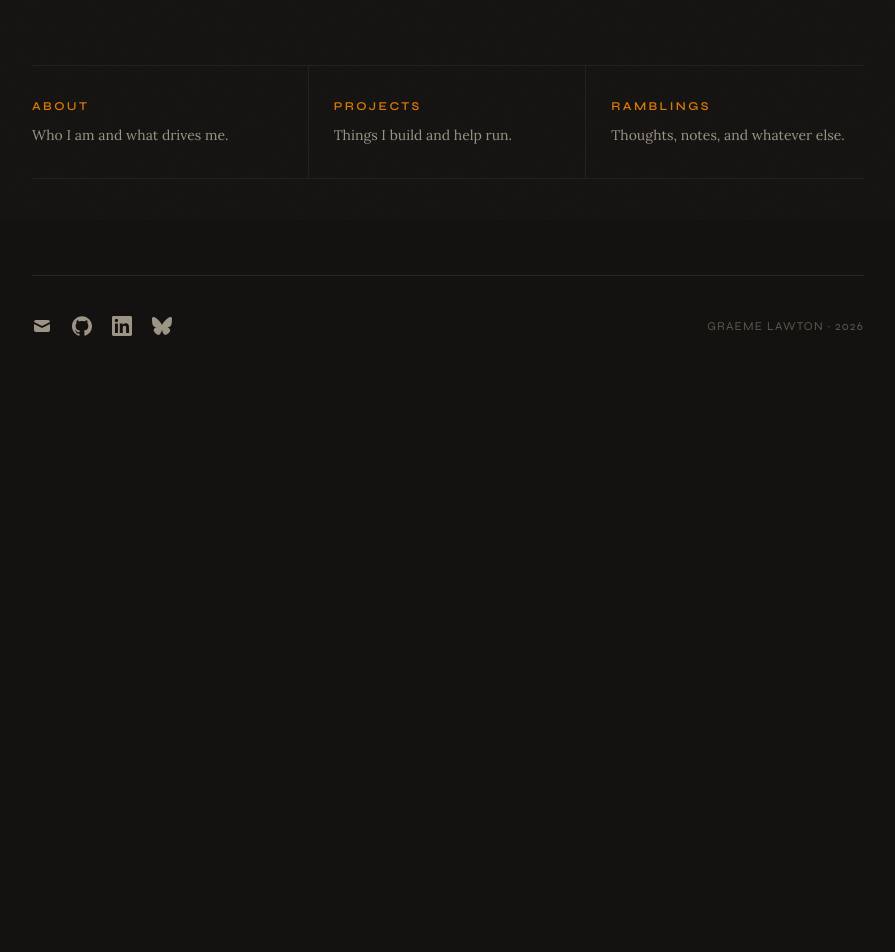
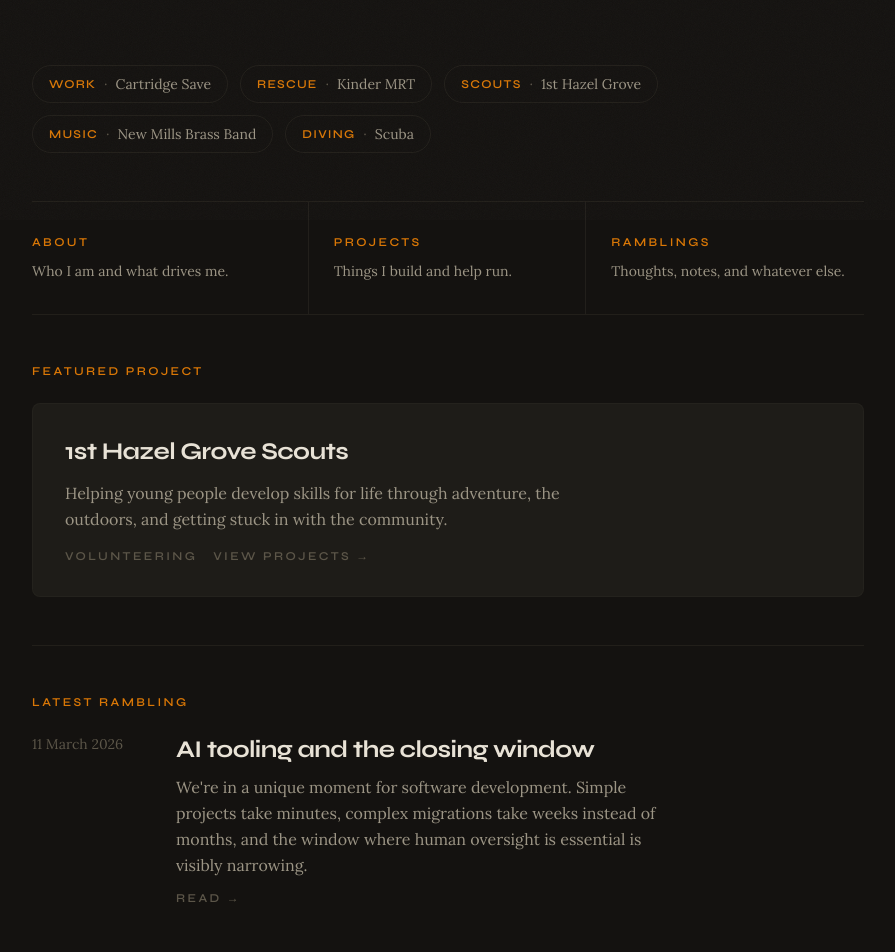
Before and after one commit to grim8634/alola, a Nuxt app: page / in a window 1280 px wide. Shown: the part 580-1532 px from the top of the page, without its empty margins (192-1087 px from the left). Before the commit the page ends 964 px from the top, so only its background shows below. Built offline with nearby package versions, Linux system fonts and the light colour scheme.

Commit message:
feat: update project header to clarify focus on volunteering, tech, and gaming projects

```diff
--- a/app/pages/index.vue
+++ b/app/pages/index.vue
@@ -8,8 +8,21 @@
       </h1>
       <div class="h-px bg-accent mt-8 mb-8 w-24 rule-reveal reveal-d2" />
       <p class="font-body text-xl sm:text-2xl leading-relaxed text-ink-muted max-w-xl reveal reveal-d3">
-        Serial volunteer. Technical nerd. Hobby collector. Outdoors lover.
+        Head of Technology. Mountain rescuer. Scout leader. Trombonist. Diver.
       </p>
+    </div>
+
+    <!-- roles strip -->
+    <div class="flex flex-wrap gap-3 pb-12 reveal reveal-d3">
+      <span
+        v-for="role in roles"
+        :key="role.label"
+        class="inline-flex items-center gap-2 px-4 py-2 border border-ink-faint/20 rounded-full text-sm transition-colors hover:border-accent/40 group"
+      >
+        <span class="font-display text-xs font-semibold uppercase tracking-widest text-accent">{{ role.tag }}</span>
+        <span class="text-ink-faint">·</span>
+        <span class="font-body text-ink-muted group-hover:text-ink transition-colors">{{ role.label }}</span>
+      </span>
     </div>
 
     <!-- what I'm about -->
@@ -28,15 +41,90 @@
         </span>
       </NuxtLink>
     </div>
+
+    <!-- featured project -->
+    <div class="py-12 reveal reveal-d5">
+      <span class="font-display text-xs font-semibold uppercase tracking-[0.2em] text-accent block mb-6">
+        Featured project
+      </span>
+      <NuxtLink
+        to="/projects"
+        class="group block bg-surface-raised border border-ink-faint/10 rounded-lg p-6 sm:p-8 transition-colors hover:border-accent/30"
+      >
+        <h2 class="font-display text-xl sm:text-2xl font-bold tracking-tight group-hover:text-accent transition-colors">
+          {{ featured.title }}
+        </h2>
+        <p class="font-body text-ink-muted mt-3 leading-relaxed max-w-lg">
+          {{ featured.description }}
+        </p>
+        <div class="flex items-center gap-4 mt-4">
+          <span class="font-display text-xs font-semibold uppercase tracking-[0.2em] text-ink-faint">
+            {{ featured.tag }}
+          </span>
+          <span class="font-display text-xs font-semibold uppercase tracking-[0.2em] text-ink-faint group-hover:text-accent transition-colors accent-hover">
+            View projects &rarr;
+          </span>
+        </div>
+      </NuxtLink>
+    </div>
+
+    <!-- latest rambling -->
+    <div class="border-t border-ink-faint/20 py-12 reveal reveal-d6">
+      <span class="font-display text-xs font-semibold uppercase tracking-[0.2em] text-accent block mb-6">
+        Latest rambling
+      </span>
+      <NuxtLink
+        :to="'/ramblings/' + latestPost.slug"
+        class="group block"
+      >
+        <div class="flex flex-col sm:flex-row sm:items-start gap-2 sm:gap-8">
+          <span class="font-body text-sm text-ink-faint shrink-0 sm:w-28">
+            {{ latestPost.date }}
+          </span>
+          <div>
+            <h2 class="font-display text-xl sm:text-2xl font-bold tracking-tight group-hover:text-accent transition-colors">
+              {{ latestPost.title }}
+            </h2>
+            <p class="font-body text-ink-muted mt-2 leading-relaxed max-w-lg">
+              {{ latestPost.excerpt }}
+            </p>
+            <span class="font-display text-xs font-semibold uppercase tracking-[0.2em] text-ink-faint group-hover:text-accent transition-colors mt-3 inline-block accent-hover">
+              Read &rarr;
+            </span>
+          </div>
+        </div>
+      </NuxtLink>
+    </div>
   </div>
 </template>
 
 <script setup>
 useHead({ title: 'Graeme Lawton' })
 
+const roles = [
+  { tag: 'Work', label: 'Cartridge Save' },
+  { tag: 'Rescue', label: 'Kinder MRT' },
+  { tag: 'Scouts', label: '1st Hazel Grove' },
+  { tag: 'Music', label: 'New Mills Brass Band' },
+  { tag: 'Diving', label: 'Scuba' },
+]
+
 const sections = [
   { to: '/about', label: 'About', desc: 'Who I am and what drives me.' },
   { to: '/projects', label: 'Projects', desc: 'Things I build and help run.' },
   { to: '/ramblings', label: 'Ramblings', desc: 'Thoughts, notes, and whatever else.' },
 ]
+
+const featured = {
+  title: '1st Hazel Grove Scouts',
+  description: 'Helping young people develop skills for life through adventure, the outdoors, and getting stuck in with the community.',
+  tag: 'Volunteering',
+}
+
+const latestPost = {
+  slug: 'ai-tooling-and-the-closing-window',
+  title: 'AI tooling and the closing window',
+  date: '11 March 2026',
+  excerpt: 'We\'re in a unique moment for software development. Simple projects take minutes, complex migrations take weeks instead of months, and the window where human oversight is essential is visibly narrowing.',
+}
 </script>
--- a/app/pages/projects.vue
+++ b/app/pages/projects.vue
@@ -5,7 +5,7 @@
         Projects
       </span>
       <h1 class="font-display text-4xl sm:text-5xl font-extrabold tracking-tight leading-tight reveal reveal-d1">
-        Things I've built
+        Things I work on — volunteering, tech, and gaming projects.
       </h1>
     </div>
 
```
